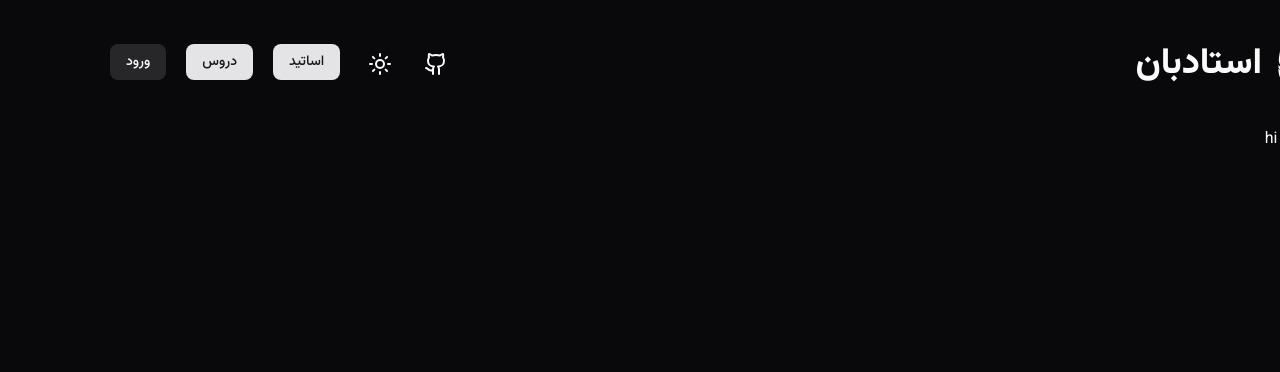
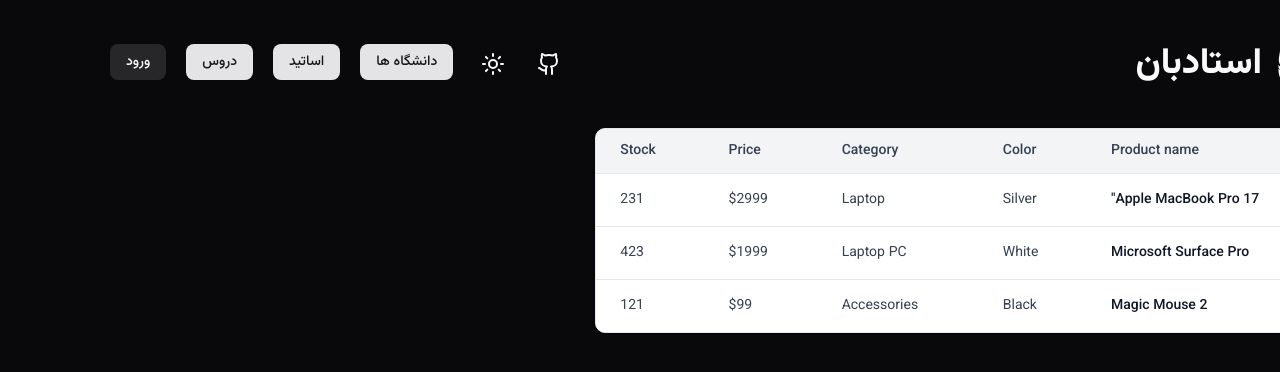
Before and after one commit to ostadbun/Client, a Next.js app: page /subjects in a window 1280 px wide. Shown: the top 372 px of the page. Built offline with nearby package versions, Linux system fonts and the light colour scheme.

Commit message:
adding table to subject

```diff
--- a/src/app/components/navbar.tsx
+++ b/src/app/components/navbar.tsx
@@ -21,8 +21,9 @@
 }
 const Navbar = () => {
   const NavItems: NavItems[] = [
+    {link:"/universities",title:"دانشگاه ها"},
     { link: "/professors", title: "اساتید" },
-    { link: "/subjects", title: "دروس" },
+    { link: "/subjects", title: "دروس" }
   ];
 
   return (
@@ -53,6 +54,7 @@
               </Link>
               )
           })}
+
 
           <Link href={"login"}>
             <Button variant={"secondary"} >
--- a/src/app/login/page.tsx
+++ b/src/app/login/page.tsx
@@ -64,8 +64,7 @@
 
 
     <div className="w-full h-dvh flex justify-center items-center">
-      <div
-        className="flex border-[0.5px] border-gray-600 dark:border-gray-600 rounded-xl justify-center w-10/12 h-10/12 gap-4"
+      <div className="flex border-[0.5px]  dark:border-gray-600 rounded-xl justify-center w-10/12 h-10/12 gap-4"
       >
         {/*  */}
         <div className="  justify-center gap-y-12 flex flex-col items-center w-6/12">
@@ -105,7 +104,7 @@
 
           <div className="opacity-85 w-full relative ">
             <Link href="/" >
-              <Logo size={6}  />
+              <Logo size={6} />
             </Link>
             <p className="font-extrabold text-center text-4xl dark:text-gray-200 absolute translate-y-5 w-full text-gray-700" >
               استادبان</p>
@@ -118,7 +117,7 @@
         </div>
 
       </div>
-    </div>
+    </div >
 
 
   </>;
--- a/src/app/subjects/page.tsx
+++ b/src/app/subjects/page.tsx
@@ -1,7 +1,52 @@
 const subjects = () => {
     return (
-        <div>
-            hi subjects
+        <div className="w-7/12">
+            <div className="relative justify-center f overflow-x-auto dark:bg-gray-50 shadow-sm rounded-lg border border-gray-200">
+
+                <table className="w-full text-sm text-left rtl:text-right text-gray-700">
+                    <thead className="text-sm text-gray-700 bg-gray-100 border-b border-gray-200">
+                        <tr>
+                            <th scope="col" className="px-6 py-3 font-medium">Product name</th>
+                            <th scope="col" className="px-6 py-3 font-medium">Color</th>
+                            <th scope="col" className="px-6 py-3 font-medium">Category</th>
+                            <th scope="col" className="px-6 py-3 font-medium">Price</th>
+                            <th scope="col" className="px-6 py-3 font-medium">Stock</th>
+                        </tr>
+                    </thead>
+
+                    <tbody>
+                        <tr className="bg-white border-b border-gray-200">
+                            <th scope="row" className="px-6 py-4 font-medium text-gray-900 whitespace-nowrap">
+                                Apple MacBook Pro 17"
+                            </th>
+                            <td className="px-6 py-4">Silver</td>
+                            <td className="px-6 py-4">Laptop</td>
+                            <td className="px-6 py-4">$2999</td>
+                            <td className="px-6 py-4">231</td>
+                        </tr>
+
+                        <tr className="bg-white border-b border-gray-200">
+                            <th scope="row" className="px-6 py-4 font-medium text-gray-900 whitespace-nowrap">
+                                Microsoft Surface Pro
+                            </th>
+                            <td className="px-6 py-4">White</td>
+                            <td className="px-6 py-4">Laptop PC</td>
+                            <td className="px-6 py-4">$1999</td>
+                            <td className="px-6 py-4">423</td>
+                        </tr>
+
+                        <tr className="bg-white">
+                            <th scope="row" className="px-6 py-4 font-medium text-gray-900 whitespace-nowrap">
+                                Magic Mouse 2
+                            </th>
+                            <td className="px-6 py-4">Black</td>
+                            <td className="px-6 py-4">Accessories</td>
+                            <td className="px-6 py-4">$99</td>
+                            <td className="px-6 py-4">121</td>
+                        </tr>
+                    </tbody>
+                </table>
+            </div>
         </div>
     );
 }
--- /dev/null
+++ b/src/app/universities/page.tsx
@@ -0,0 +1,11 @@
+import React from 'react';
+
+const Universities = () => {
+    return (
+        <div>
+            hi universities
+        </div>
+    );
+}
+
+export default Universities;
```
